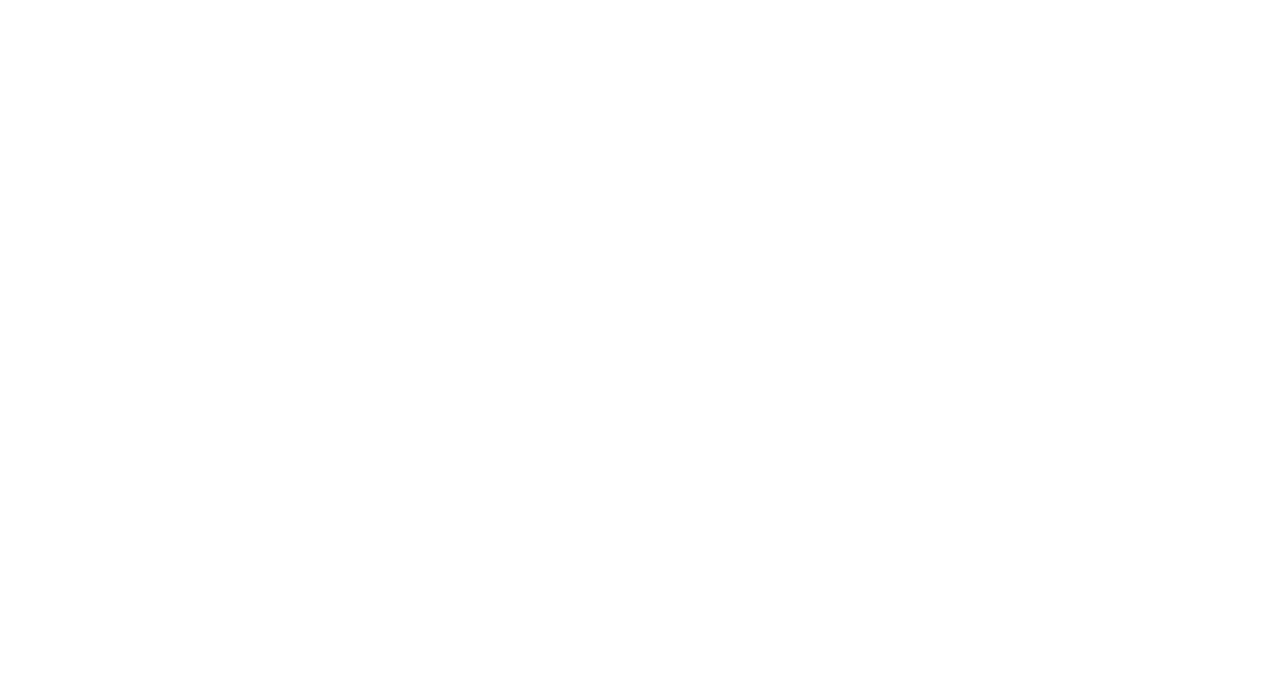
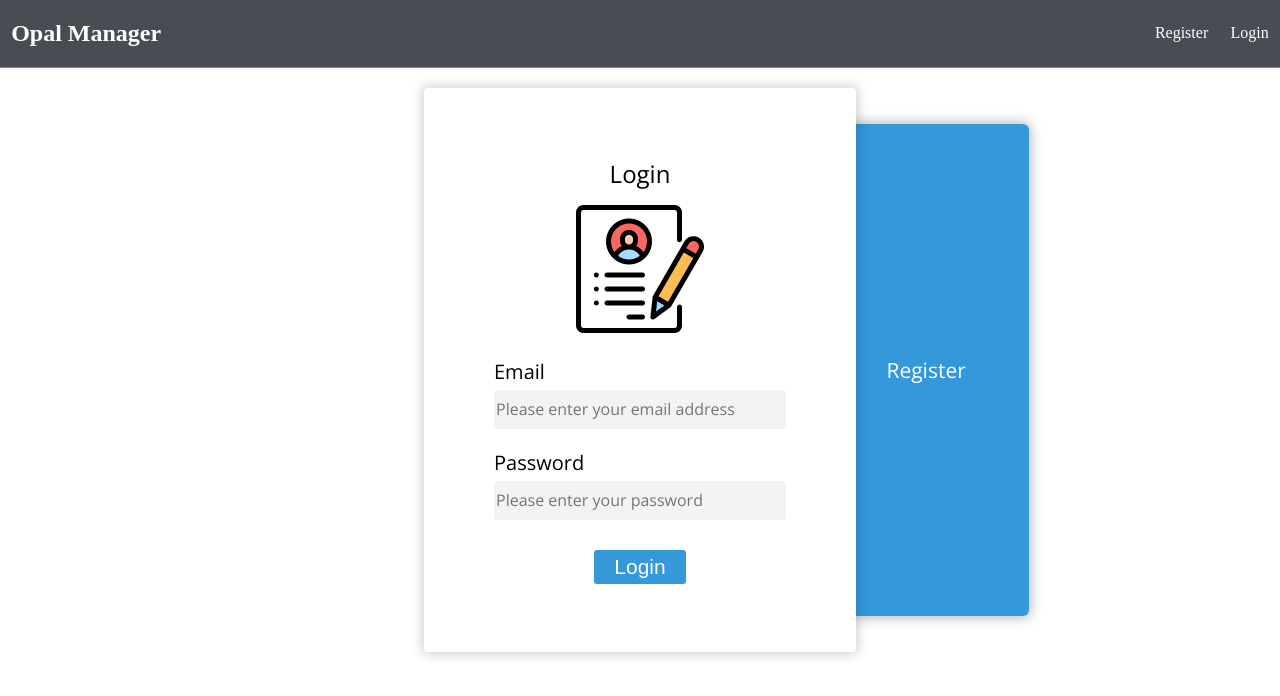
Before and after one commit to dsingo/asd-project, a React (Create React App) app in the folder frontend/: page / in a window 1280 px wide. Shown: the top 696 px of the page. Built offline with nearby package versions, Linux system fonts and the light colour scheme.

Commit message:
Fixed navbar and login
Fixed the error on the login page where the state was not initiated
Fixed the navbar look and feel

```diff
--- a/frontend/package.json
+++ b/frontend/package.json
@@ -49,5 +49,5 @@
   "devDependencies": {
     "concurrently": "^5.3.0"
   },
-  "proxy": "http://localhost:5000/"
+  "proxy": "http://localhost:3000/"
 }
--- a/frontend/src/App.jsx
+++ b/frontend/src/App.jsx
@@ -1,12 +1,12 @@
 import React, { Fragment } from "react";
 import "./App.scss";
-//import Landing from "./components/layout/Landing";
-//import Navbar from "./components/layout/Navbar";
+import Landing from "./components/layout/Landing";
+import Navbar from "./components/layout/Navbar";
 
 const App = () => (
   <Fragment>
-
-
+    <Navbar/>
+    <Landing />
   </Fragment>
 );
 
--- a/frontend/src/components/layout/Landing.jsx
+++ b/frontend/src/components/layout/Landing.jsx
@@ -3,6 +3,13 @@ import "./Landing.scss";
 import { Login, Register } from "../../components/login/index";
 
 class Landing extends React.Component {
+  constructor(props) {
+    super(props);
+    this.state = {
+      isLogginActive: true
+    };
+  }
+
   componentDidMount() {
     //Add .right by default
     this.rightSide.classList.add("right");
--- a/frontend/src/components/layout/Navbar.js
+++ b/frontend/src/components/layout/Navbar.js
@@ -3,8 +3,14 @@ import "./Navbar.scss"
 
 const Navbar = () => {
   return (
-    <nav>
-
+    <nav className="navbar bg-dark">
+      <h1>
+        <a href="dashboard.html"> <i className="fas fa-code"></i> Opal Manager </a>
+      </h1>
+      <ul>
+        <li><a href="register.html">Register</a></li>
+        <li><a href="login.html">Login</a></li>
+      </ul>
     </nav>
   );
 };
--- a/frontend/src/components/layout/Navbar.scss
+++ b/frontend/src/components/layout/Navbar.scss
@@ -0,0 +1,55 @@
+$primary-color: #17a2b8;
+$dark-color: #343a40;
+$light-color: #f4f4f4;
+$danger-color: #dc3545;
+$success-color: #28a745;
+$max-width: 1100px;
+
+.navbar {
+  display: -webkit-box;
+  display: -ms-flexbox;
+  display: flex;
+  -webkit-box-align: center;
+  -ms-flex-align: center;
+  align-items: center;
+  -webkit-box-pack: justify;
+  -ms-flex-pack: justify;
+  justify-content: space-between;
+  position: absolute;
+  z-index: 1;
+  width: 100%;
+  top: 0;
+  left: 0;
+  border-bottom: solid 1px #17a2b8;
+  opacity: 0.9;
+}
+
+.navbar ul {
+  display: -webkit-box;
+  display: -ms-flexbox;
+  display: flex;
+}
+
+.navbar a {
+  color: #fff;
+  padding: 0.45rem;
+  margin: 0 0.25rem;
+}
+
+.navbar a:hover {
+  color: #17a2b8;
+}
+
+.bg-dark {
+  background-color: #343a40;
+  color: #fff;
+}
+
+a {
+  text-decoration: none;
+  color: #17a2b8;
+}
+
+ul {
+  list-style: none;
+}
```
